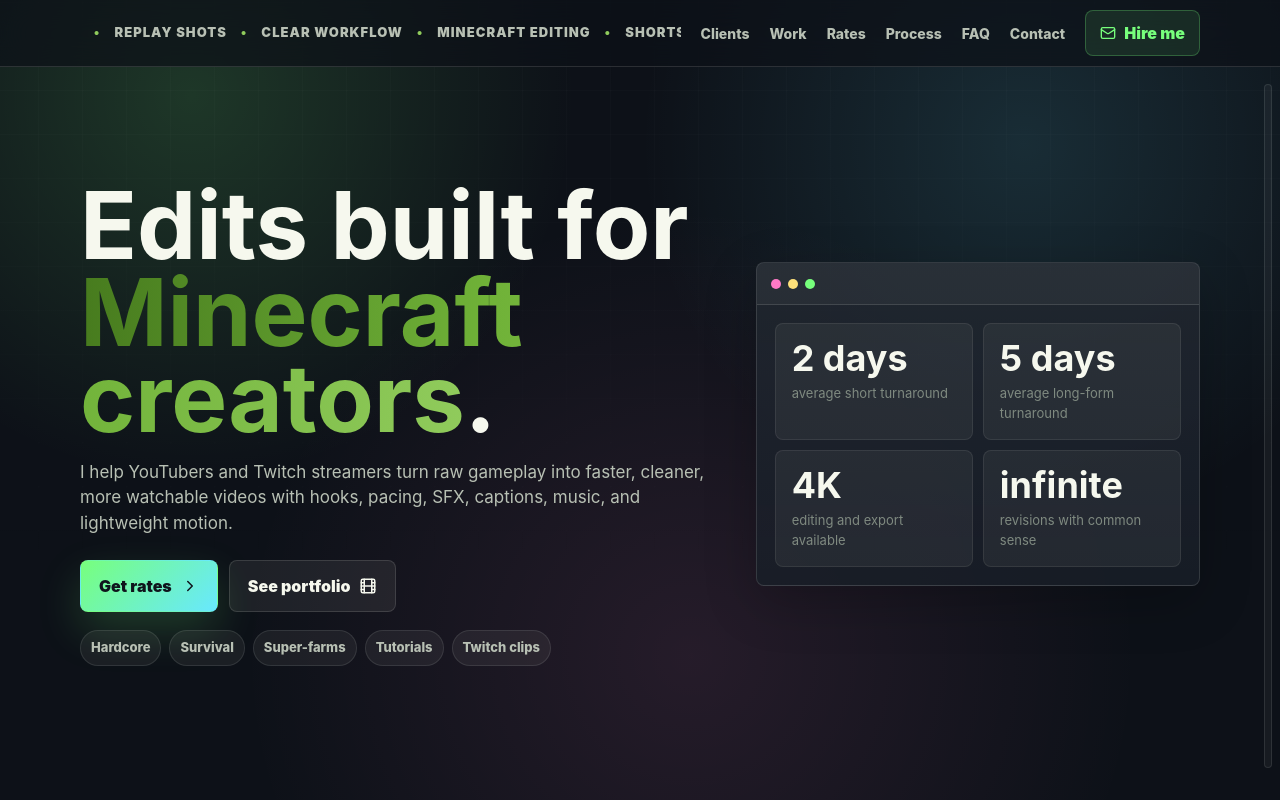
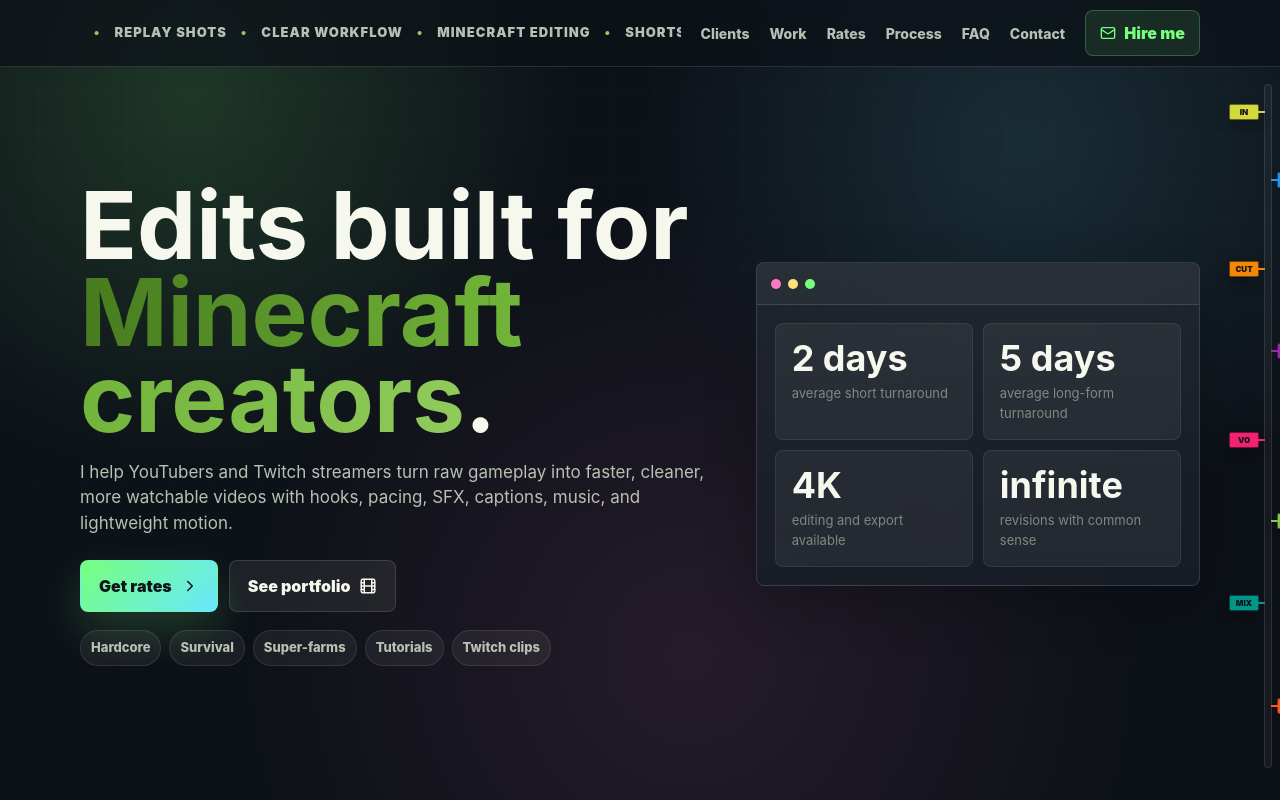
Before and after one commit to caiqueapenas-dev/meusite, a React (Vite) app: page / in a window 1280 px wide. Shown: the top 800 px of the page. Built offline with nearby package versions, Linux system fonts and the light colour scheme.

Commit message:
Add timeline markers

```diff
--- a/src/main.tsx
+++ b/src/main.tsx
@@ -57,6 +57,17 @@ const timelineClips = [
   { color: "#8bc34a", start: 0.67, end: 0.78 },
   { color: "#019688", start: 0.78, end: 0.9 },
   { color: "#ff5722", start: 0.9, end: 1 },
+];
+
+const timelineMarkers = [
+  { top: 4, label: "IN", color: "#d3d93b", side: "left" },
+  { top: 14, label: "SFX", color: "#2196f3", side: "right" },
+  { top: 27, label: "CUT", color: "#f28705", side: "left" },
+  { top: 39, label: "FX", color: "#9c27b0", side: "right" },
+  { top: 52, label: "VO", color: "#f2226e", side: "left" },
+  { top: 64, label: "B", color: "#8bc34a", side: "right" },
+  { top: 76, label: "MIX", color: "#019688", side: "left" },
+  { top: 91, label: "OUT", color: "#ff5722", side: "right" },
 ];
 
 const videos: PortfolioVideo[] = [
@@ -243,6 +254,20 @@ function App() {
               } as React.CSSProperties
             }
           />
+        ))}
+        {timelineMarkers.map((marker) => (
+          <span
+            className={`timeline-marker ${marker.side}`}
+            key={`${marker.label}-${marker.top}`}
+            style={
+              {
+                "--marker-top": `${marker.top}%`,
+                "--marker-color": marker.color,
+              } as React.CSSProperties
+            }
+          >
+            {marker.label}
+          </span>
         ))}
       </div>
       <div className={toastVisible ? "toast show" : "toast"} role="status" aria-live="polite">
--- a/src/styles.css
+++ b/src/styles.css
@@ -166,6 +166,51 @@ img {
   transform: scaleY(var(--clip-progress));
   transform-origin: top;
   transition: transform 120ms linear;
+}
+
+.timeline-marker {
+  position: absolute;
+  top: var(--marker-top);
+  z-index: 2;
+  display: grid;
+  min-width: 30px;
+  height: 16px;
+  place-items: center;
+  border: 1px solid rgba(5, 7, 11, 0.55);
+  border-radius: 2px;
+  background: var(--marker-color);
+  color: #10131c;
+  font-size: 8px;
+  font-weight: 950;
+  line-height: 1;
+  transform: translateY(-50%);
+  box-shadow: 0 6px 14px rgba(0, 0, 0, 0.24);
+}
+
+.timeline-marker::before {
+  content: "";
+  position: absolute;
+  top: 50%;
+  width: 7px;
+  height: 2px;
+  background: var(--marker-color);
+  transform: translateY(-50%);
+}
+
+.timeline-marker.left {
+  right: calc(100% + 6px);
+}
+
+.timeline-marker.left::before {
+  right: -7px;
+}
+
+.timeline-marker.right {
+  left: calc(100% + 6px);
+}
+
+.timeline-marker.right::before {
+  left: -7px;
 }
 
 .site-header {
```
